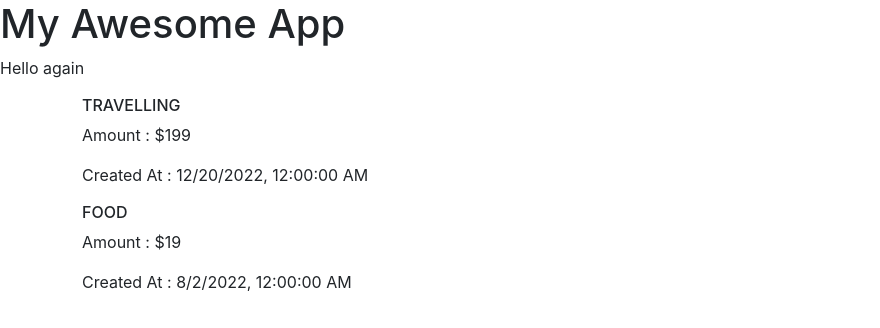
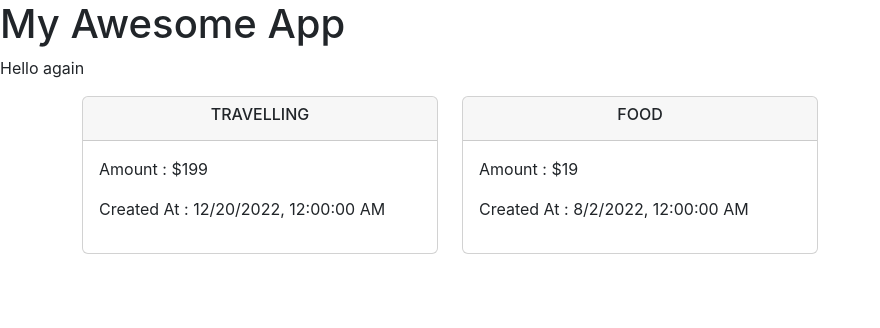
Before and after one commit to synergy2411/del-mar-23-react, a React (Create React App) app in the folder frontend/: page / in a window 1280 px wide. Shown: the top 328 px of the page, without its empty margins (0-880 px from the left). Built offline with nearby package versions, Linux system fonts and the light colour scheme.

Commit message:
more css classes

```diff
--- a/frontend/src/Components/Expenses/Expenses.jsx
+++ b/frontend/src/Components/Expenses/Expenses.jsx
@@ -18,13 +18,34 @@ class Expenses extends Component {
     ];
     return (
       <div className="container">
-        <h6>{expenses[0].title.toUpperCase()}</h6>
-        <p>Amount : ${expenses[0].amount}</p>
-        <p>Created At : {expenses[0].createdAt.toLocaleString()}</p>
-
-        <h6>{expenses[1].title.toUpperCase()}</h6>
-        <p>Amount : ${expenses[1].amount}</p>
-        <p>Created At : {expenses[1].createdAt.toLocaleString()}</p>
+        <div className="row">
+          <div className="col-4">
+            <div className="card">
+              <div className="card-header">
+                <h6 className="text-center">
+                  {expenses[0].title.toUpperCase()}
+                </h6>
+              </div>
+              <div className="card-body">
+                <p>Amount : ${expenses[0].amount}</p>
+                <p>Created At : {expenses[0].createdAt.toLocaleString()}</p>
+              </div>
+            </div>
+          </div>
+          <div className="col-4">
+            <div className="card">
+              <div className="card-header">
+                <h6 className="text-center">
+                  {expenses[1].title.toUpperCase()}
+                </h6>
+              </div>
+              <div className="card-body">
+                <p>Amount : ${expenses[1].amount}</p>
+                <p>Created At : {expenses[1].createdAt.toLocaleString()}</p>
+              </div>
+            </div>
+          </div>
+        </div>
       </div>
     );
   }
```
